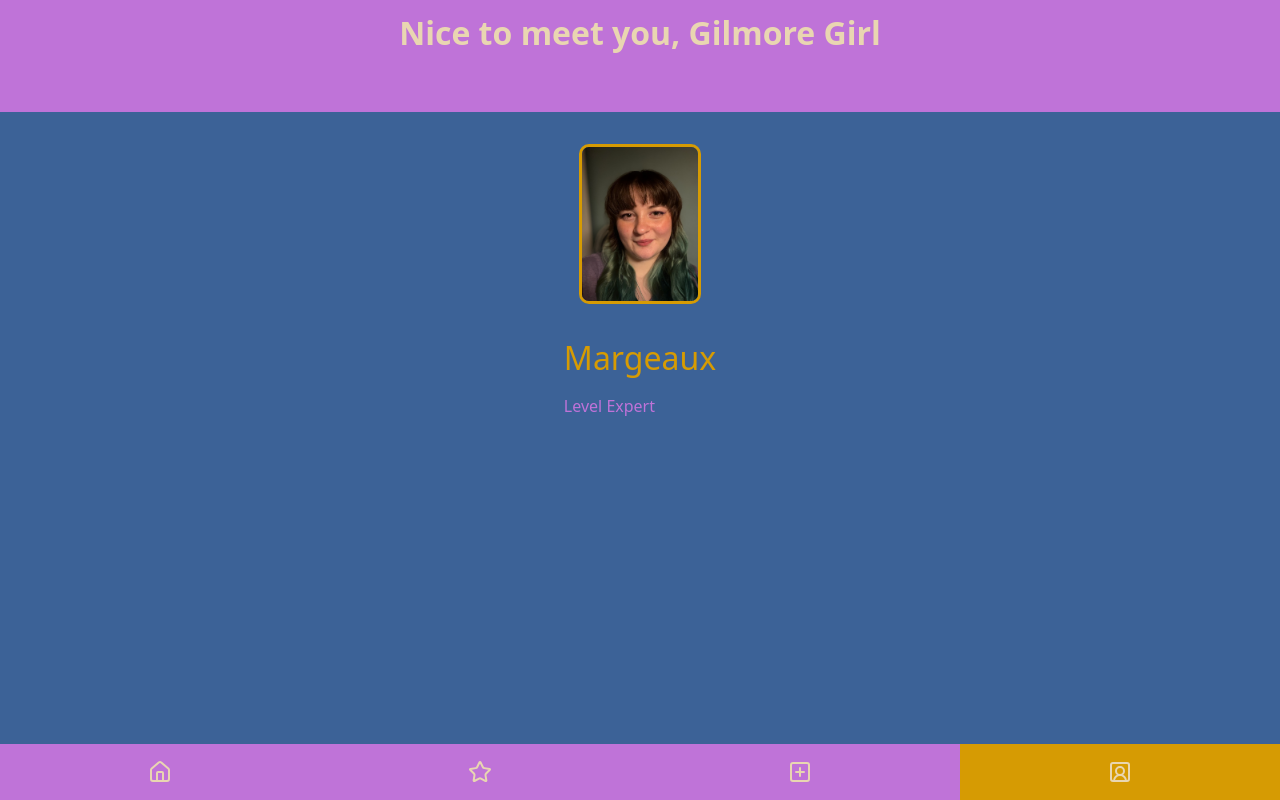
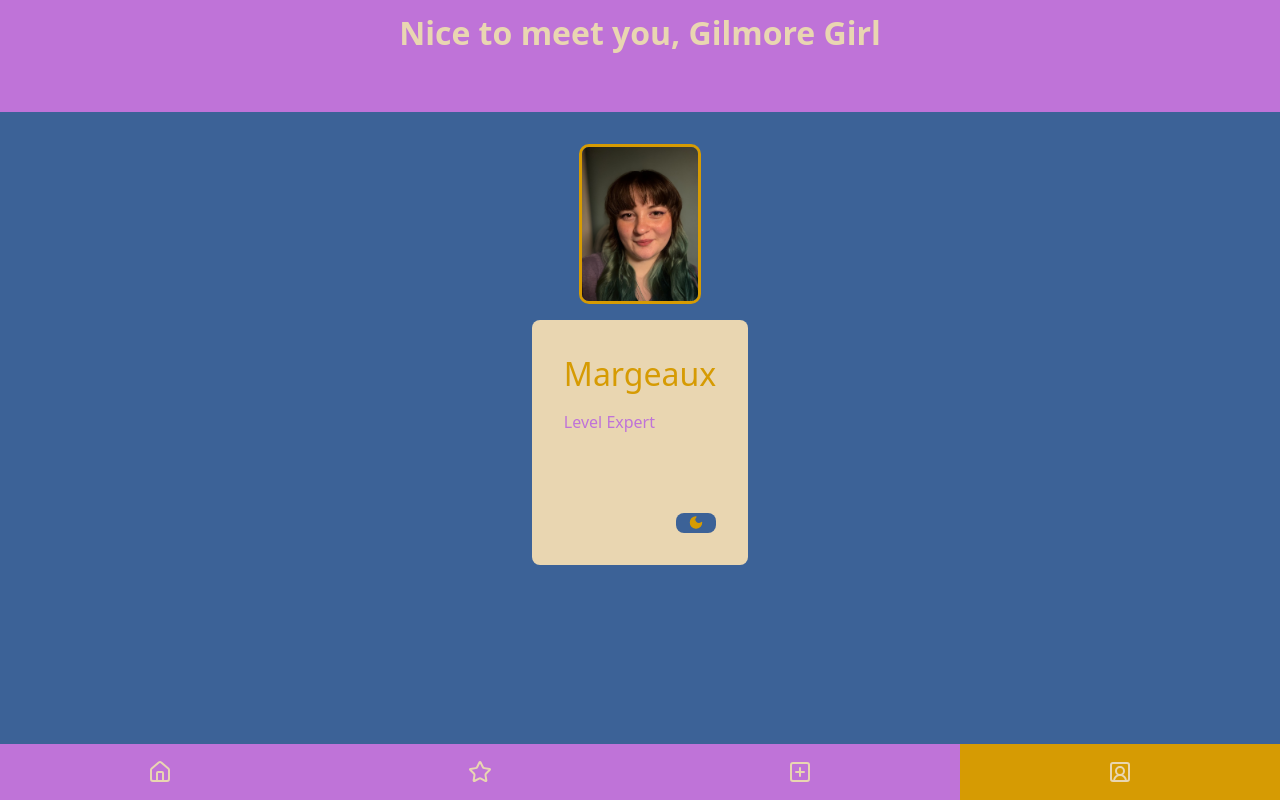
Before and after one commit to MargeauxGebert/quiz-app, a plain HTML site: page profile.html in a window 1280 px wide. Drawn offline with Linux system fonts and the light colour scheme; a web font is replaced by a local one.

Commit message:
add darmode button profile

```diff
--- a/components/profile.css
+++ b/components/profile.css
@@ -3,6 +3,7 @@
   width: 100%;
   padding: 2rem;
   place-content: center;
+
 }
 
 .profile__image {
@@ -12,17 +13,47 @@
   border: 3px solid var(--lemon-glaze);
 }
 
+.profile__text {
+  display: grid;
+  background-color: var(--creamer);
+  margin-top: 1rem;
+  padding: 2rem;
+  gap: 1rem;
+  border-radius: 8px;
+}
+
 .profile__name {
   color: var(--lemon-glaze);
   text-align: center;
   font-size: 2rem;
   font-weight: 300;
-  padding-top: 2rem;
 }
 
 .profile__level {
   color: var(--sweet-syrup);
   font-size: 1rem;
-  padding-top: 1rem;
-  font-weight: 200;
+  font-weight: 300;
+  margin-bottom: 4rem;
 }
+
+.button__darkmode {
+  width: 40px;
+  height: 20px;
+  padding-top: 2px;
+  justify-self: end;
+  border: none;
+  border-radius: 8px;
+  background-color: var(--blueberries);
+}
+
+.button__darkmode-icon {
+  height: 15px;
+  color: var(--lemon-glaze);
+  fill: currentColor;
+}
+
+.button__lightmode-icon {
+  height: 15px;
+  color: var(--sweet-syrup);
+  fill: currentColor;
+}
--- a/profile.html
+++ b/profile.html
@@ -3,17 +3,24 @@
   <head>
     <meta charset="UTF-8" />
     <meta name="viewport" content="width=device-width, initial-scale=1.0" />
-    <title>Bookmarks</title>
+    <title>Profile</title>
     <link rel="stylesheet" href="./styles.css" />
   </head>
   <body>
     <header class="layout__heading">
       <h1>Nice to meet you, Gilmore Girl</h1>
     </header>
-    <main class="profile layout__main">
-      <img src="./images/profile-pic.jpg" class="profile__image" alt="" />
-      <p class="profile__name">Margeaux</p>
-      <p class="profile__level">Level Expert </p>
+    <main class="layout__main">
+      <section class="profile">
+        <img src="./images/profile-pic.jpg" class="profile__image" alt="" />
+        <div class="profile__text">
+          <p class="profile__name">Margeaux</p>
+          <p class="profile__level">Level Expert</p>
+          <button type="button" class="button__darkmode" data-js="darkmode">
+            <svg xmlns="http://www.w3.org/2000/svg" width="24" height="24" viewBox="0 0 24 24" fill="none" stroke="currentColor" stroke-width="2" stroke-linecap="round" stroke-linejoin="round" class="button__darkmode-icon"><path d="M12 3a6 6 0 0 0 9 9 9 9 0 1 1-9-9Z"/></svg>
+          </button>
+        </div>
+      </section>
     </main>
     <nav class="layout__footer">
       <ul class="footer">
```
